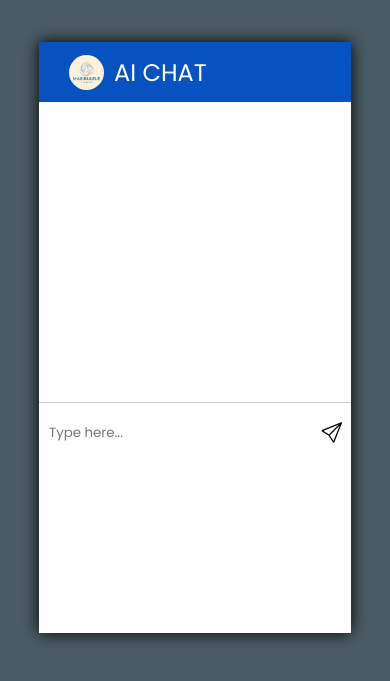
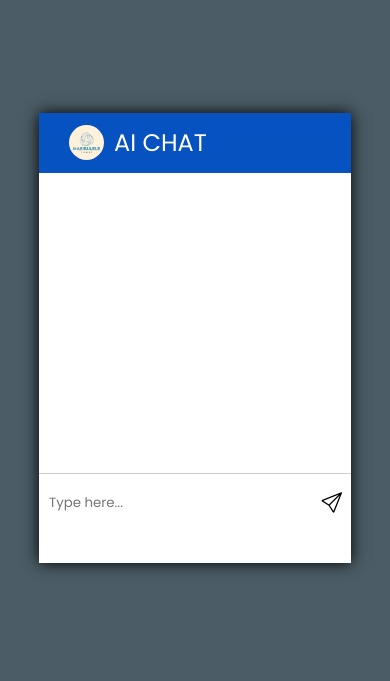
Before and after one commit to masibulele/AI_chatbot, a Flask app: page / in a window 390 px wide. Shown: the top 681 px of the page. Run offline with Flask 3, Linux system fonts and the light colour scheme.

Commit message:
adjusting responsive styling

```diff
--- a/static/style.css
+++ b/static/style.css
@@ -21,8 +21,10 @@
 
 .container{
     background-color: #fff;
-    height: 450px;
-    width: 320px;
+    max-height: 450px;
+    max-width: 320px;
+    height: 70vh;
+    width: 30vw;
     position: fixed;
     bottom: 50px;
     right: 10px;
@@ -51,7 +53,8 @@
 
 
 .chat-body{
-    height: 300px;
+    max-height: 300px;
+    height: 50vh;
     display: flex;
     flex-direction: column;
     padding: 8px 10px;
@@ -82,6 +85,7 @@
     border: none;
     outline: none;
     caret-color: black;
+    overflow-wrap: normal;
 }
 
 button{
--- a/templates/index.html
+++ b/templates/index.html
@@ -23,7 +23,7 @@
 
                 <div class="chat-input">
                     <div class="input-section">
-                        <input type="text" id="text-input" placeholder="Type here..." autofocus name="user-input">
+                        <input type="text" id="text-input" placeholder="Type here..."  name="user-input">
                     </div>
 
                     <button class="send" type="submit">
```
